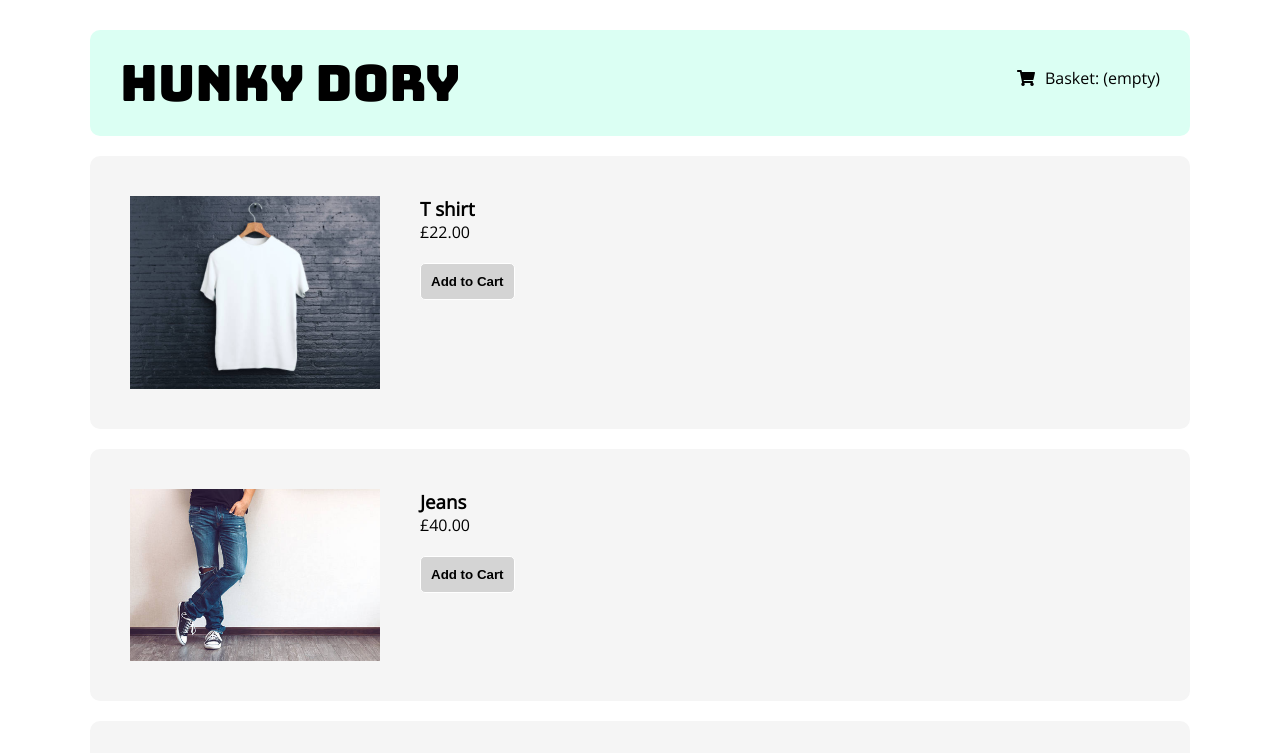
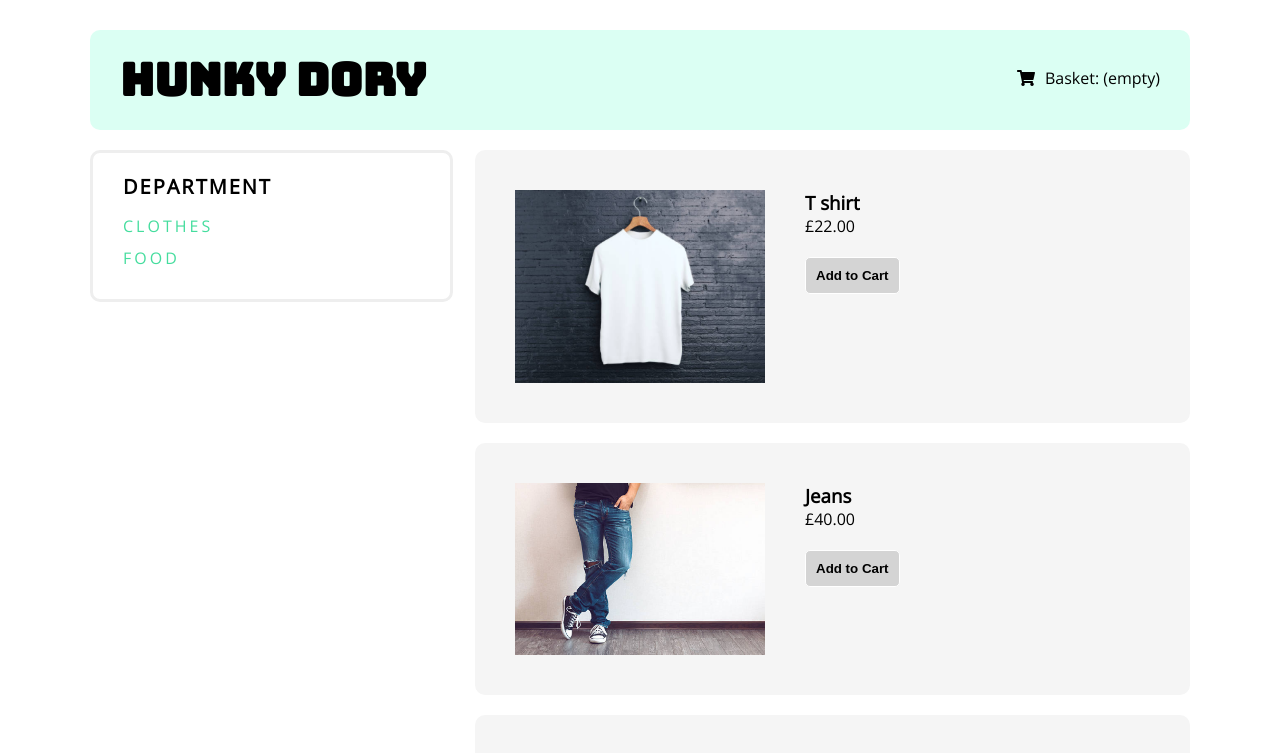
Before and after one commit to patrick-hurley/vue-shopping-cart, a Vue app: page / in a window 1280 px wide. Shown: the top 753 px of the page. Built offline with nearby package versions, Linux system fonts and the light colour scheme.

Commit message:
Added Food.vue component and department navigation styling

```diff
--- a/src/App.vue
+++ b/src/App.vue
@@ -3,7 +3,7 @@
 
     <nav class="inner">
       <div class="logo">
-        <span>Hunky Dory</span>
+        <h1>Hunky Dory</h1>
       </div>
       <div class="shopping-status">
         <a @click="showBasket">Basket: ({{ cartItemCount }})</a>
@@ -32,6 +32,14 @@
       </div>
     </transition>
 
+    <aside>
+      <h2>Department</h2>
+      <ul>
+        <li><a href="#">Clothes</a></li>
+        <li><a href="#">Food</a></li>
+      </ul>
+    </aside>
+
     <main>
       <Clothes/>
     </main>
@@ -45,7 +53,6 @@
 /* TO DO
 // ==============================================
 //
-// 1. Add ability to remove and add from item quantity (+ and -)
 // 2. Add a new department component
 // 3. Add a department navigation menu
 // 4. Route the department view
@@ -123,6 +130,7 @@ export default {
 @import url('https://use.fontawesome.com/releases/v5.5.0/css/all.css');
 @import url('https://fonts.googleapis.com/css?family=Bungee|Open+Sans');
 
+$bg-color: #f3f3f3;
 
 html {
   font-family: 'Open Sans', sans-serif;
@@ -131,6 +139,10 @@ html {
 ul, li, p, h1, h2, h3 {
   margin: 0;
   padding: 0;
+}
+
+ul {
+  list-style: none;
 }
 
 .container {
@@ -151,7 +163,7 @@ nav {
 
 .logo {
   font-family: 'Bungee';
-  font-size: 50px;
+  font-size: 30px;
   float: left;
 }
 
@@ -171,15 +183,12 @@ nav {
 }
 
 .shopping-cart {
-  background: #c0bfbf;
+  background: #c5c5c5;
   border-radius: 10px;
   margin-top: 20px;
   color: white;
   padding: 20px 30px;
   font-weight: 900;
-  ul {
-    list-style: none;
-  }
   li {
     font-size: 20px;
   }
@@ -191,6 +200,41 @@ nav {
   }
 }
 
+aside {
+  width: 27%;
+  float: left;
+  margin-top: 20px;
+  padding: 20px 30px 30px;
+  border: 3px solid #eeeeee;
+  border-radius: 10px;
+  h2 {
+    text-transform: uppercase;
+    font-size: 20px;
+    letter-spacing: 2px;
+  }
+  ul  {
+    margin-top: 15px;
+  }
+  li {
+    margin-top: 10px;
+  }
+  a {
+    color: #45dd9e;
+    text-decoration: none;
+    letter-spacing: 3px;
+    font-size: 16px;
+    text-transform: uppercase;
+    &:hover {
+      text-decoration: underline;
+    }
+  }
+}
+
+main {
+  width: 65%;
+  float: right;
+}
+
 .product {
   button {
     background: white;
@@ -198,7 +242,7 @@ nav {
     margin: 0 10px 10px 0;
     cursor: pointer;
     &:hover {
-      background: #f3f3f3;
+      background: $bg-color;
     }
     &:focus {
       outline: none;
```
Also changed, not shown: src/views/Food.vue (added, +45 -0 lines).
